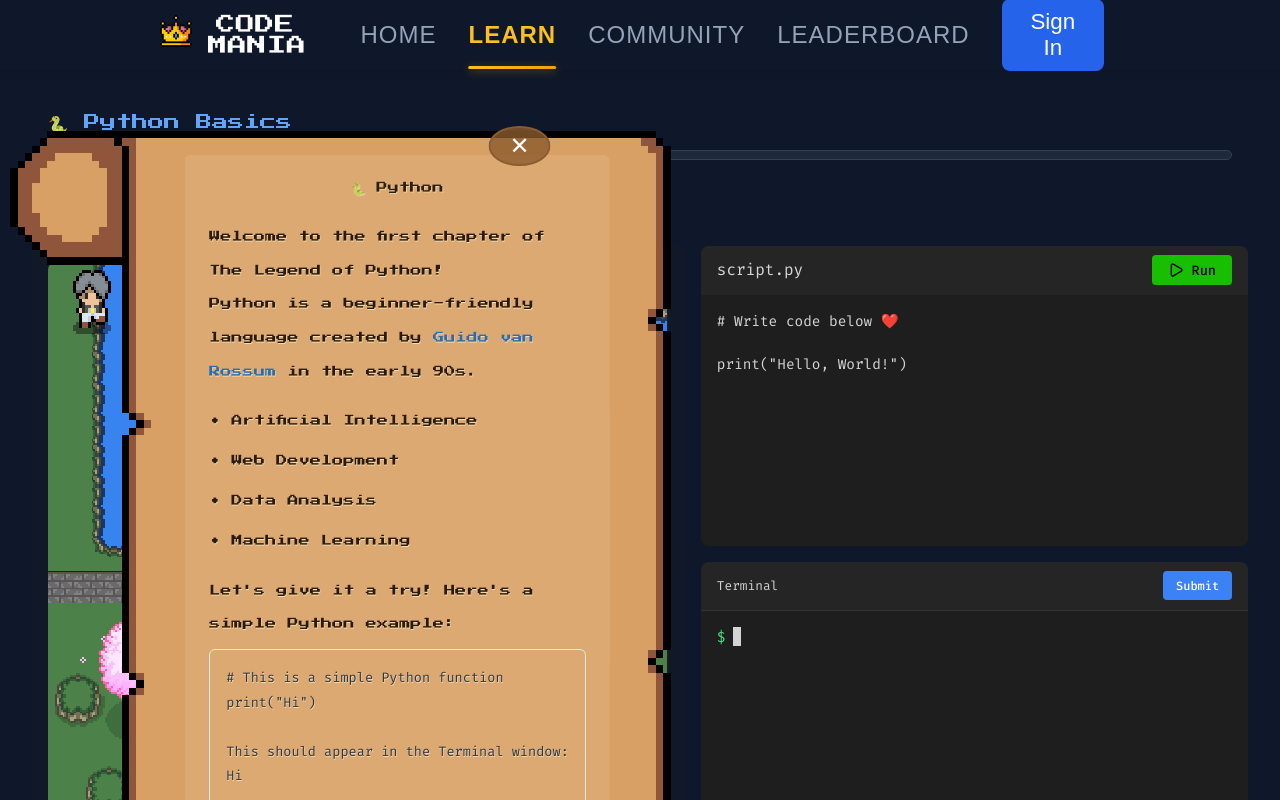
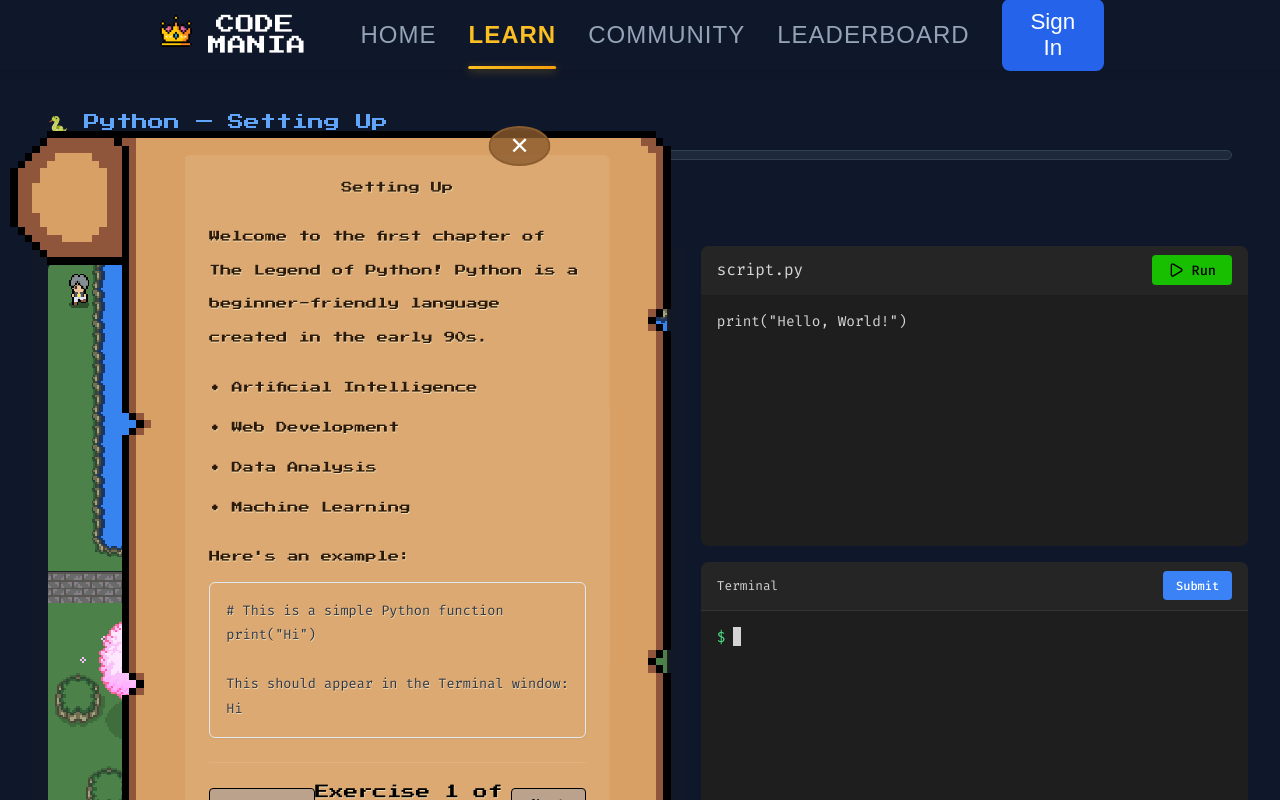
Before and after one commit to Code-Mania-Team/Code-Mania, a React (Vite) app in the folder frontend/: page /learn/python/exercise/1 in a window 1280 px wide. Both pictures are taken after a click on the button "📜 View Lesson". Shown: the top 800 px of the page. Built offline with nearby package versions, Linux system fonts and the light colour scheme; a web font is replaced by a local one.

Commit message:
basic sign in

```diff
--- a/frontend/src/components/SignInModal.jsx
+++ b/frontend/src/components/SignInModal.jsx
@@ -89,7 +89,7 @@ const SignInModal = ({ isOpen, onClose, onSignInSuccess }) => {
                     />
                   </div>
 
-                  <div className="form-group" style={{ display: 'flex', alignItems: 'center', margin: '10px 0' }}>
+                  <div className="form-group" style={{ display: 'flex', margin: '10px 0' }}>
                     <input
                       type="checkbox"
                       id="rememberMe"
--- /dev/null
+++ b/frontend/src/data/pythonExercises.json
@@ -0,0 +1,75 @@
+[
+  {
+    "id": 1,
+    "title": "Setting Up",
+    "lessonHeader": "🐍 Python — Setting Up",
+    "description": "Welcome to the first chapter of The Legend of Python! Python is a beginner-friendly language created in the early 90s.",
+    "bullets": [
+      "Artificial Intelligence",
+      "Web Development",
+      "Data Analysis",
+      "Machine Learning"
+    ],
+    "lessonExample": "# This is a simple Python function\nprint(\"Hi\")\n\nThis should appear in the Terminal window:\nHi",
+    "startingCode": "print(\"Hello, World!\")",
+    "hints": [
+      "Remember to check the hints if you get stuck.",
+      "For this exercise, just copy the example!"
+    ],
+    "requirements": {
+      "mustInclude": ["print("]
+    },
+    "expectedOutput": "Hi"
+  },
+
+  {
+    "id": 2,
+    "title": "Hello World",
+    "lessonHeader": "👋 Hello World",
+    "description": "Your first real Python program. Use the print() function to show text on screen.",
+    "lessonExample": "print(\"Hello, Adventurer!\")",
+    "startingCode": "print(\"Hello, Adventurer!\")",
+    "hints": [
+      "Use print() to display text.",
+      "Make sure your text is inside quotes."
+    ],
+    "requirements": {
+      "mustInclude": ["print("]
+    },
+    "expectedOutput": "Hello, Adventurer!"
+  },
+
+  {
+    "id": 3,
+    "title": "Pattern",
+    "lessonHeader": "🔺 Pattern Printing",
+    "description": "Let's create simple ASCII shapes by printing stars on multiple lines.",
+    "lessonExample": "print(\"*\")\nprint(\"**\")\nprint(\"***\")",
+    "startingCode": "print(\"*\")\nprint(\"**\")",
+    "hints": [
+      "Use multiple print() calls.",
+      "Each print() displays one line."
+    ],
+    "requirements": {
+      "mustInclude": ["print("]
+    },
+    "expectedOutput": "*\n**"
+  },
+
+  {
+    "id": 4,
+    "title": "Initials",
+    "lessonHeader": "✍️ Create Your Initials",
+    "description": "Use ASCII art to print your initials using multiple lines.",
+    "lessonExample": "print(\"\"\"\nJJJJJ\n  J\n  J\n  J\nJ J\nJJJ\n\"\"\")",
+    "startingCode": "print(\"\"\"\nXX\nXX\n\"\"\")",
+    "hints": [
+      "Triple quotes allow multi-line strings.",
+      "Try forming letters using characters."
+    ],
+    "requirements": {
+      "mustInclude": ["print("]
+    },
+    "expectedOutput": "XX\nXX"
+  }
+]
--- a/frontend/src/engine/gameScene.js
+++ b/frontend/src/engine/gameScene.js
@@ -102,7 +102,7 @@ export default class GameScene extends Phaser.Scene {
 
     // Scale player
     if (this.player) {
-      this.player.setScale(scale * 1.5);
+      this.player.setScale(scale * 0.8); // Reduced from 1.5 to 0.8 for a smaller character
       this.player.body.setSize(32, 32);
     }
 
--- a/frontend/src/pages/PythonExercise.jsx
+++ b/frontend/src/pages/PythonExercise.jsx
@@ -1,4 +1,5 @@
 import React, { useState, useEffect } from "react";
+import { useParams } from "react-router-dom";
 import { Play } from "lucide-react";
 import Header from "../components/header";
 import Footer from "../components/footer";
@@ -6,22 +7,37 @@ import SignInModal from "../components/SignInModal";
 import ProgressBar from "../components/ProgressBar";
 import styles from "../styles/PythonExercise.module.css";
 import { initPhaserGame } from "../engine/main.js";
+import exercises from "../data/pythonExercises.json";
 
 const PythonExercise = ({ isAuthenticated, onOpenModal, onSignOut }) => {
-  const [code, setCode] = useState(`# Write code below ❤️
-
-print("Hello, World!")`);
+  const { exerciseId } = useParams();
+  const [currentExercise, setCurrentExercise] = useState(null);
+  const [code, setCode] = useState("");
   const [output, setOutput] = useState("");
   const [showHelp, setShowHelp] = useState(false);
   const [showScroll, setShowScroll] = useState(false);
 
+  // Load exercise data
+  useEffect(() => {
+    if (exerciseId) {
+      // Extract the numeric ID from the URL parameter (e.g., "1-hello" -> 1)
+      const id = parseInt(exerciseId.split('-')[0], 10);
+      const exercise = exercises.find(ex => ex.id === id);
+      if (exercise) {
+        setCurrentExercise(exercise);
+        setCode(exercise.startingCode || `# ${exercise.title}\n\n${exercise.startingCode || ''}`);
+      }
+    }
+  }, [exerciseId]);
+
   // === Dialogue System ===
-  const dialogues = [
-    "Remember to check the hints if you get stuck during the course. But for this exercise, you don't have to know what's going on with the code – just copy and paste it.",
-  ];
   const [currentDialogue, setCurrentDialogue] = useState(0);
   const [displayedText, setDisplayedText] = useState("");
   const [isTyping, setIsTyping] = useState(false);
+
+  const dialogues = currentExercise?.hints || [
+    "Use the hints above if you get stuck during the exercise."
+  ];
 
   useEffect(() => {
     handleNextDialogue();
@@ -49,22 +65,22 @@ print("Hello, World!")`);
   };
 
   const handleRunCode = () => {
-    if (!code.includes("print(") && !code.includes("print ")) {
-      setOutput("Error: No print statement found. Did you include 'print()'?");
-      return;
+    if (!currentExercise) return;
+
+    // Basic validation for required elements in the code
+    if (currentExercise.requirements?.mustInclude) {
+      for (const required of currentExercise.requirements.mustInclude) {
+        if (!code.includes(required)) {
+          setOutput(`Error: Your code must include "${required}"`);
+          return;
+        }
+      }
     }
 
     try {
-      const openParen = (code.match(/\(/g) || []).length;
-      const closeParen = (code.match(/\)/g) || []).length;
-
-      if (openParen !== closeParen) {
-        throw new Error("SyntaxError: Unmatched parentheses in print statement");
-      }
-
-      const match = code.match(/print\s*\(\s*['\"]([^'\"]+)['\"]\s*\)/);
-      const outputText = match ? match[1] : "Hello, World!";
-      setOutput(`${outputText}\n`);
+      // For now, just show the expected output
+      // In a real implementation, you'd want to actually execute the Python code
+      setOutput(currentExercise.expectedOutput || "Code executed successfully!");
     } catch (error) {
       setOutput(`Error: ${error.message}\n>>> Program failed`);
     }
@@ -85,6 +101,23 @@ print("Hello, World!")`);
     handleCloseModal();
   };
 
+  // Navigation between exercises
+  const navigateToExercise = (direction) => {
+    if (!currentExercise) return;
+
+    const currentIndex = exercises.findIndex(ex => ex.id === currentExercise.id);
+    if (currentIndex === -1) return;
+
+    let nextIndex;
+    if (direction === 'next') {
+      nextIndex = (currentIndex + 1) % exercises.length;
+    } else {
+      nextIndex = (currentIndex - 1 + exercises.length) % exercises.length;
+    }
+
+    const nextExercise = exercises[nextIndex];
+    window.location.href = `/learn/python/exercise/${nextExercise.id}-${nextExercise.title.toLowerCase().replace(/\s+/g, '-')}`;
+  };
 
   useEffect(() => {
     const game = initPhaserGame("phaser-container");
@@ -109,7 +142,11 @@ print("Hello, World!")`);
       )}
 
       <div className={styles["codex-fullscreen"]}>
-        <ProgressBar currentLesson={1} totalLessons={12} title="🐍 Python Basics" />
+        <ProgressBar
+          currentLesson={currentExercise?.id || 1}
+          totalLessons={exercises.length}
+          title={currentExercise?.lessonHeader || "🐍 Python Exercise"}
+        />
 
         <div className={styles["main-layout"]}>
           {/* === LEFT SIDE: Phaser Game === */}
@@ -147,40 +184,45 @@ print("Hello, World!")`);
                   />
 
                   <div className={styles["scroll-content"]}>
-                    <h2>🐍 Python</h2>
-                    <p>
-                      Welcome to the first chapter of{" "}
-                      <strong>The Legend of Python!</strong>
-                      <br />
-                      Python is a beginner-friendly language created by{" "}
-                      <a
-                        href="https://en.wikipedia.org/wiki/Guido_van_Rossum"
-                        target="_blank"
-                        rel="noreferrer"
+                    <h2>{currentExercise?.title || 'Python Exercise'}</h2>
+                    <p>{currentExercise?.description || 'Complete the exercise by writing code in the editor.'}</p>
+
+                    {currentExercise?.bullets && (
+                      <ul>
+                        {currentExercise.bullets.map((bullet, index) => (
+                          <li key={index}>• {bullet}</li>
+                        ))}
+                      </ul>
+                    )}
+
+                    {currentExercise?.lessonExample && (
+                      <>
+                        <p>Here's an example:</p>
+                        <div className={styles["code-example"]}>
+                          <pre>
+                            <code>{currentExercise.lessonExample}</code>
+                          </pre>
+                        </div>
+                      </>
+                    )}
+
+                    <div className={styles["exercise-navigation"]}>
+                      <button
+                        onClick={() => navigateToExercise('prev')}
+                        className={styles["nav-button"]}
                       >
-                        Guido van Rossum
-                      </a>{" "}
-                      in the early 90s.
-                    </p>
-                    <ul>
-                      <li>• Artificial Intelligence</li>
-                      <li>• Web Development</li>
-                      <li>• Data Analysis</li>
-                      <li>• Machine Learning</li>
-                    </ul>
-                    <p>Let's give it a try! Here's a simple Python example:</p>
-                    <div className={styles["code-example"]}>
-                      <pre>
-                        <code>
-                          {`# This is a simple Python function
-print("Hi")
+                        ← Previous
+                      </button>
+                      <span>Exercise {currentExercise?.id || '?'} of {exercises.length}</span>
+                      <button
+                        onClick={() => navigateToExercise('next')}
+                        className={styles["nav-button"]}
+                      >
+                        Next →
+                      </button>
+                    </div>
 
-This should appear in the Terminal window:
-Hi`}
-                        </code>
-                      </pre>
-                    </div>
-                    <p>Try writing your own code on the right! 👉</p>
+                    <p>Try writing your own code in the editor! 👉</p>
                   </div>
                 </div>
               )}
```
Also changed, not shown: frontend/src/styles/PythonExercise.module.css (+41 -0 lines).
